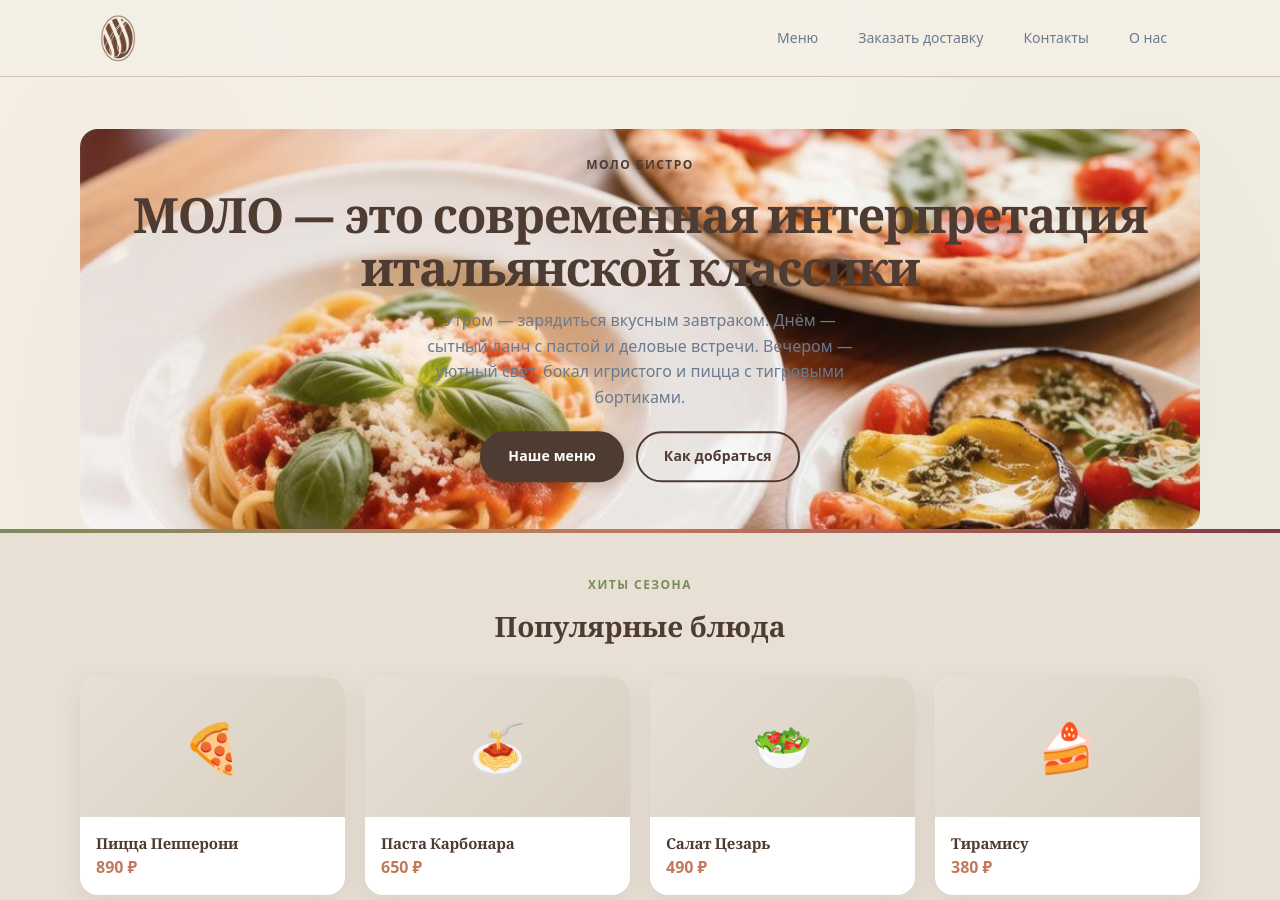
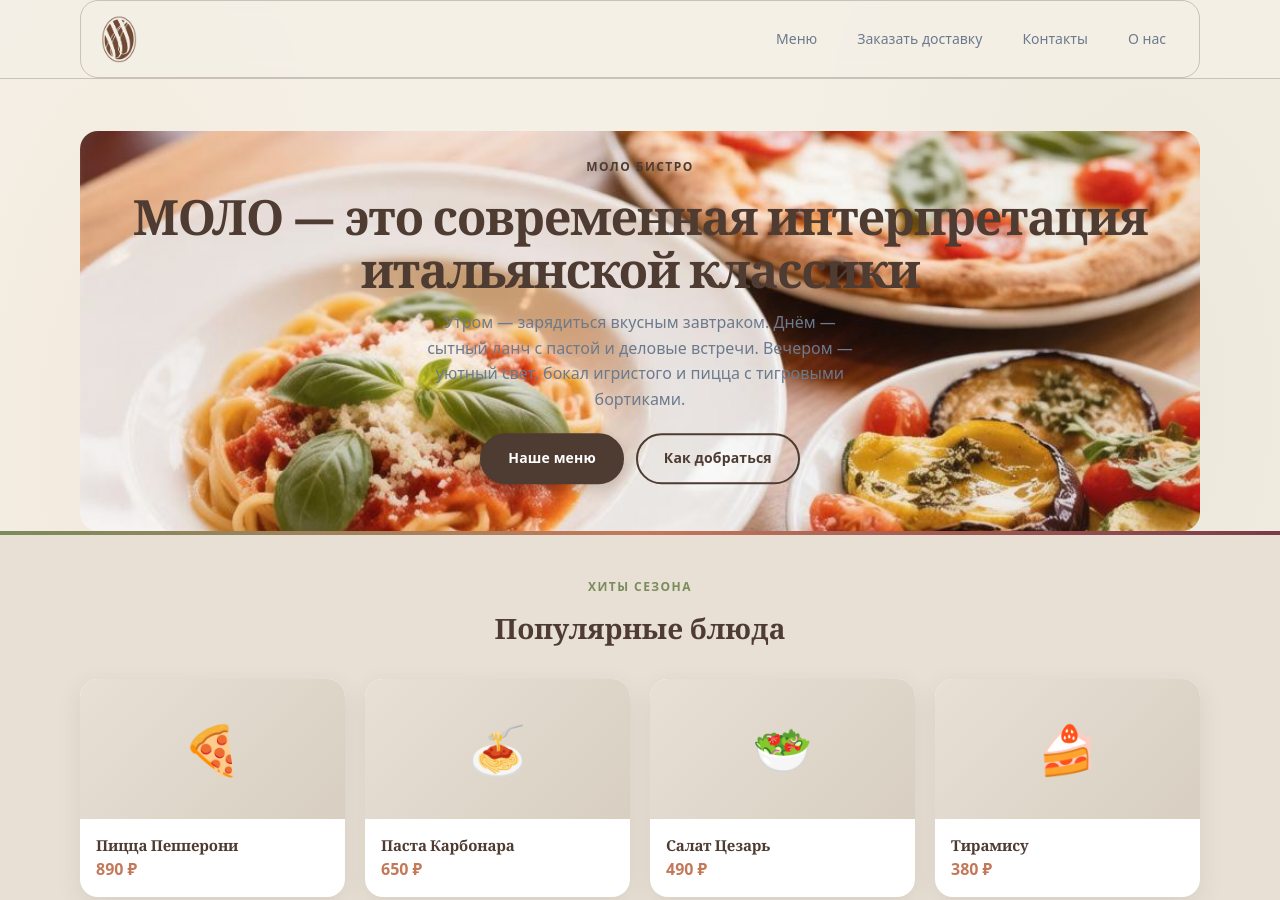
Before and after one commit to Ailono/molo_rest, a website: page public/preview-index-v2.html in a window 1280 px wide. Shown: the top 900 px of the page. Drawn offline with nearby package versions, Linux system fonts and the light colour scheme; a web font is replaced by a local one.

Commit message:
auto: agent changes

```diff
--- a/public/preview-index-v2.html
+++ b/public/preview-index-v2.html
@@ -18,15 +18,6 @@
         --sage: #9CAF88;
         --cream: #F5F0E6;
         --sand: #E8E0D5;
-      }
-
-      /* Header fix */
-      .site-header {
-        border-bottom: 1px solid rgba(78,59,49,.25);
-      }
-      .header-inner {
-        border: none !important;
-        border-radius: 0 !important;
       }
         --mocha: #4E3B31;
         --mocha-light: #6B554A;
```
